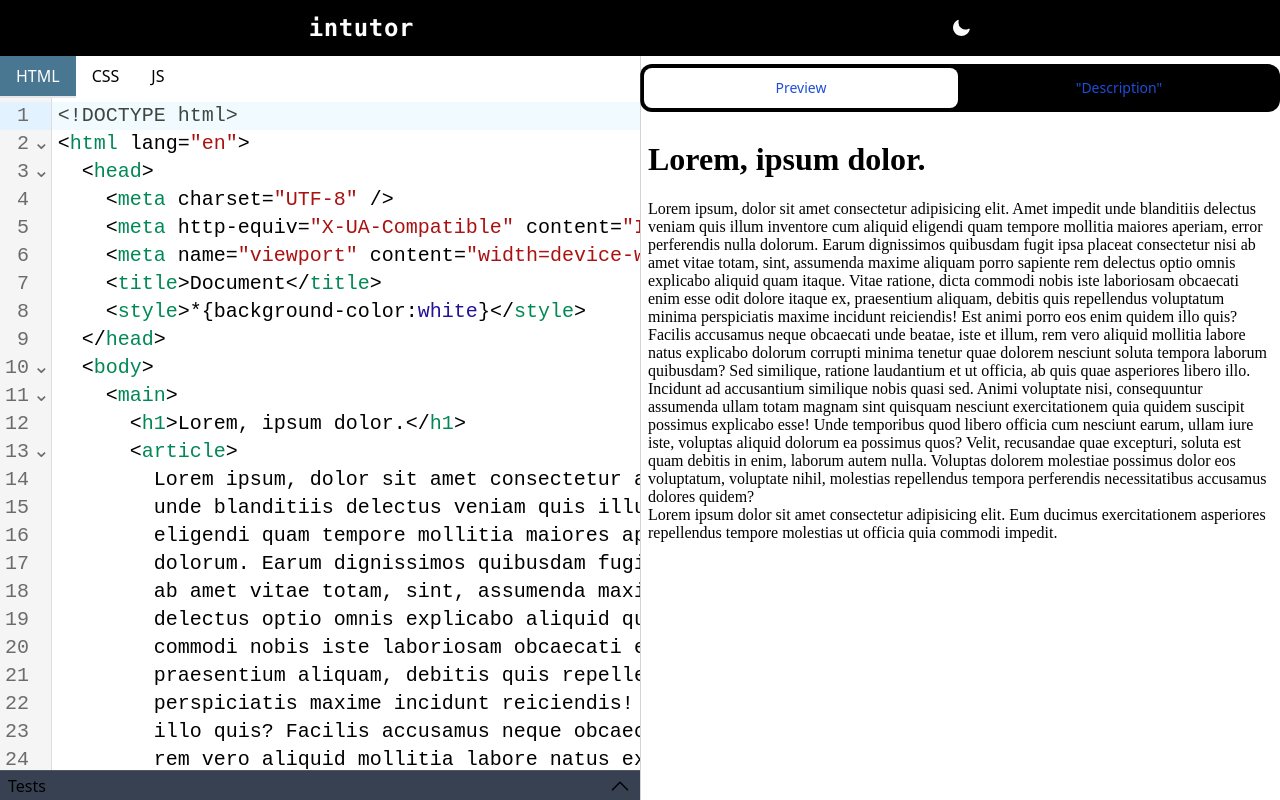
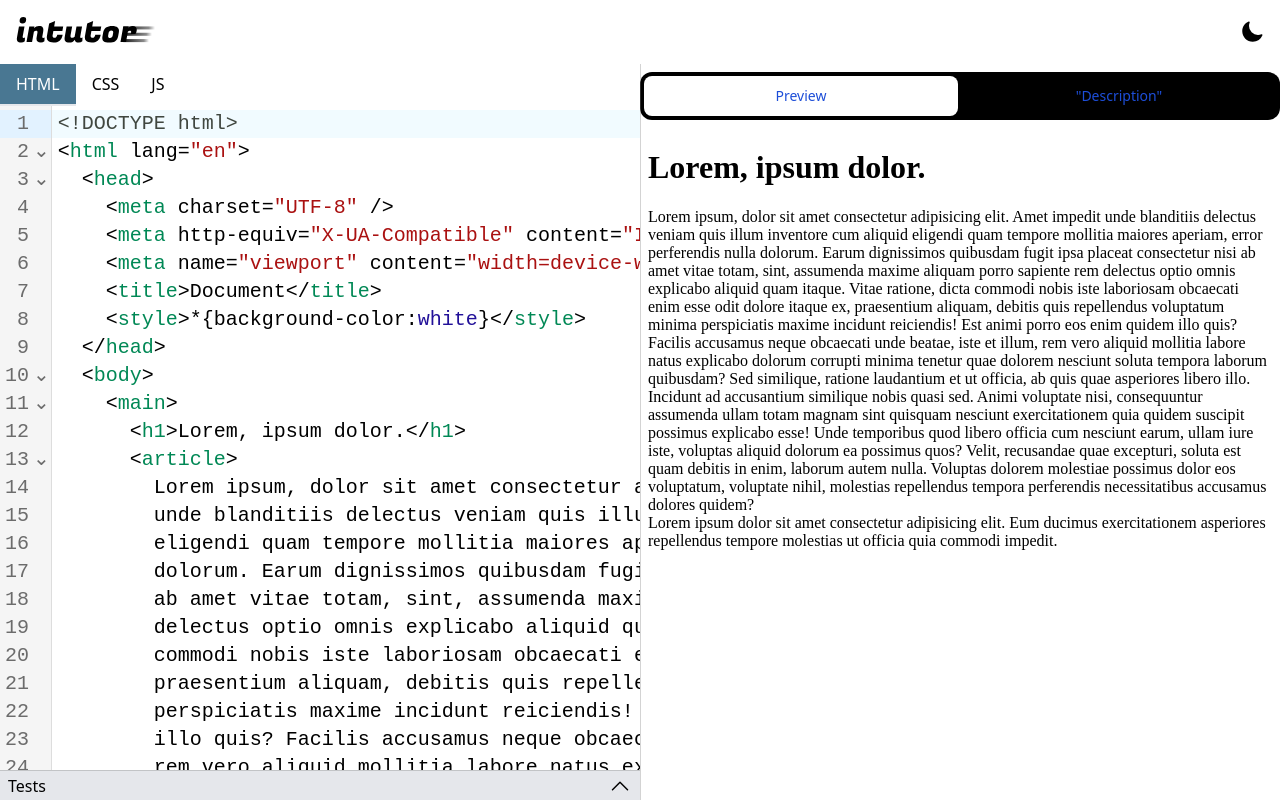
Before and after one commit to gangofdev/interactive-tutor, a React (Vite) app: page / in a window 1280 px wide. Built offline with nearby package versions, Linux system fonts and the light colour scheme.

Commit message:
refactor: change navbar to grid + flex

```diff
--- a/src/components/Navbar.tsx
+++ b/src/components/Navbar.tsx
@@ -1,39 +1,30 @@
 import React from "react";
 import { useContext } from "react";
 import ThemeContext from "../contexts/ThemeContext";
+import { SunIcon, MoonIcon } from "@heroicons/react/24/solid";
+import LogoDark from "../assets/LogoDark.svg";
+import LogoLight from "../assets/LogoLight.svg";
 
 const Navbar = () => {
   const { theme, switchTheme } = useContext(ThemeContext);
+  const bgColour = theme === "dark" ? "bg-[#282C34]" : "bg-white";
+  const textColour = theme === "dark" ? "text-white" : "text-black";
   return (
-    <div className="bg-black w-screen h-14 flex flex-row justify-around items-center text-white p-4 px-10">
-      <div className=" font-mono text-2xl font-bold tracking-wide">
-        <a href="">intutor</a>
+    <div
+      className={`grid grid-cols-2 py-2 px-4 overflow-clip ${bgColour} ${textColour}`}
+    >
+      <div className="flex flex-row justify-start h-12">
+        <img src={theme == "dark" ? LogoDark : LogoLight} />
       </div>
-      <button className="text-gray-50" onClick={switchTheme}>
-        {theme === "dark" ? (
-          <svg
-            xmlns="http://www.w3.org/2000/svg"
-            viewBox="0 0 20 20"
-            fill="currentColor"
-            className="w-5 h-5"
-          >
-            <path d="M10 2a.75.75 0 01.75.75v1.5a.75.75 0 01-1.5 0v-1.5A.75.75 0 0110 2zM10 15a.75.75 0 01.75.75v1.5a.75.75 0 01-1.5 0v-1.5A.75.75 0 0110 15zM10 7a3 3 0 100 6 3 3 0 000-6zM15.657 5.404a.75.75 0 10-1.06-1.06l-1.061 1.06a.75.75 0 001.06 1.06l1.06-1.06zM6.464 14.596a.75.75 0 10-1.06-1.06l-1.06 1.06a.75.75 0 001.06 1.06l1.06-1.06zM18 10a.75.75 0 01-.75.75h-1.5a.75.75 0 010-1.5h1.5A.75.75 0 0118 10zM5 10a.75.75 0 01-.75.75h-1.5a.75.75 0 010-1.5h1.5A.75.75 0 015 10zM14.596 15.657a.75.75 0 001.06-1.06l-1.06-1.061a.75.75 0 10-1.06 1.06l1.06 1.06zM5.404 6.464a.75.75 0 001.06-1.06l-1.06-1.06a.75.75 0 10-1.061 1.06l1.06 1.06z" />
-          </svg>
-        ) : (
-          <svg
-            xmlns="http://www.w3.org/2000/svg"
-            viewBox="0 0 20 20"
-            fill="currentColor"
-            className="w-5 h-5"
-          >
-            <path
-              fill-rule="evenodd"
-              d="M7.455 2.004a.75.75 0 01.26.77 7 7 0 009.958 7.967.75.75 0 011.067.853A8.5 8.5 0 116.647 1.921a.75.75 0 01.808.083z"
-              clip-rule="evenodd"
-            />
-          </svg>
-        )}
-      </button>
+      <div className="flex flex-row justify-end">
+        <button onClick={switchTheme}>
+          {theme === "dark" ? (
+            <SunIcon className="h-6 w-6" />
+          ) : (
+            <MoonIcon className="h-6 w-6" />
+          )}
+        </button>
+      </div>
     </div>
   );
 };
--- a/src/components/Tests.tsx
+++ b/src/components/Tests.tsx
@@ -1,5 +1,6 @@
-import React from "react";
+import React, { useContext } from "react";
 import { ChevronUpIcon, ChevronDownIcon } from "@heroicons/react/24/solid";
+import ThemeContext from "../contexts/ThemeContext";
 
 interface TestsProps {
   onMinimize: () => void;
@@ -8,9 +9,13 @@ interface TestsProps {
 }
 
 const Tests = ({ onMinimize, onMaximize, expanded }: TestsProps) => {
+  const { theme } = useContext(ThemeContext);
+  const bgColour = theme === "dark" ? "bg-gray-700" : "bg-gray-200";
   return (
     <div className="flex flex-col">
-      <div className="w-full flex flex-row justify-between bg-gray-700 px-2 py-1">
+      <div
+        className={`w-full flex flex-row justify-between px-2 py-1 ${bgColour}`}
+      >
         <div>Tests</div>
         {expanded ? (
           <button onClick={onMinimize}>
```
Also changed, not shown: src/assets/LogoDark.svg (added), src/assets/LogoLight.svg (added).
